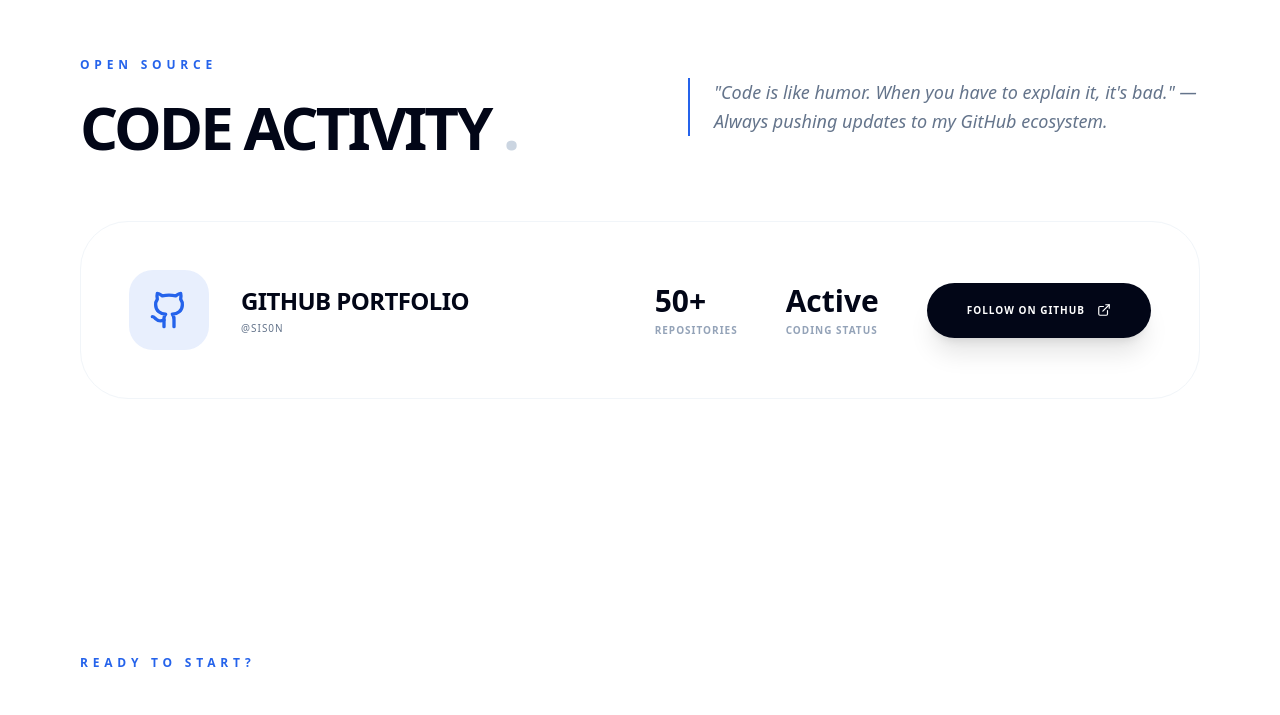
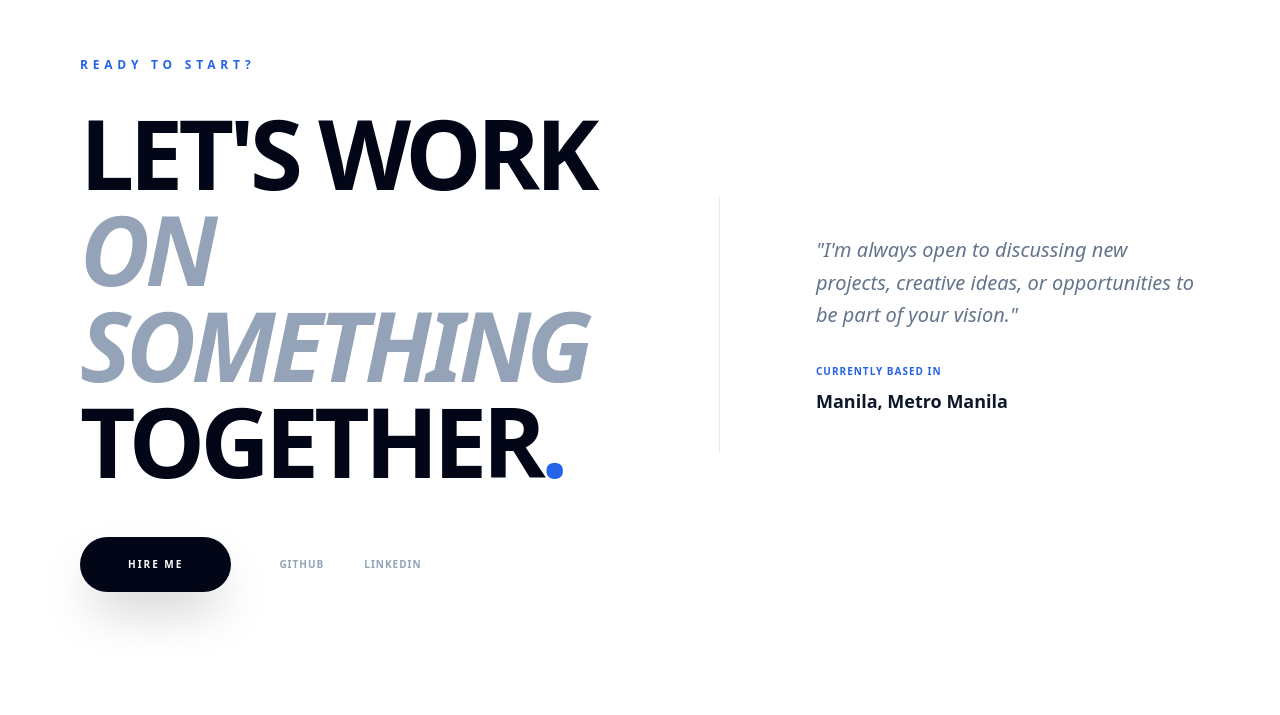
Before and after one commit to sis0n/alwynsisonadriano, a React (Vite) app: page / in a window 1280 px wide. Shown: the part 3298-4013 px from the top of the page. Built offline with nearby package versions, Linux system fonts and the light colour scheme; the HTML template or start-up script is replaced by a standard one.

Commit message:
feat: remove github activity section

```diff
--- a/src/pages/Home.tsx
+++ b/src/pages/Home.tsx
@@ -284,66 +284,7 @@ const Home: React.FC = () => {
         </div>
       </section>
 
-      {/* 5. GITHUB ACTIVITY SECTION */}
-      <section className={`relative ${sectionPadding}`}>
-        <div className="max-w-7xl mx-auto">
-          <div className="flex flex-col md:flex-row justify-between items-center gap-12 mb-16">
-            <div className="flex-1 text-center md:text-left">
-              <RevealText className="mb-6">
-                <h2 className="text-blue-600 font-black text-xs tracking-[0.4em] uppercase">Open Source</h2>
-              </RevealText>
-              <RevealText delay={0.1}>
-                <h3 className="text-4xl md:text-6xl font-black tracking-tighter text-slate-950 dark:text-white uppercase leading-none">
-                  Code Activity <span className="text-slate-300 dark:text-slate-800">.</span>
-                </h3>
-              </RevealText>
-            </div>
-            <div className="flex-1 max-w-lg">
-              <p className="text-slate-500 dark:text-slate-400 font-medium italic text-lg leading-relaxed border-l-2 border-blue-600 pl-6">
-                "Code is like humor. When you have to explain it, it's bad." — Always pushing updates to my GitHub ecosystem.
-              </p>
-            </div>
-          </div>
-
-          <motion.div
-            initial={{ opacity: 0, y: 20 }}
-            whileInView={{ opacity: 1, y: 0 }}
-            viewport={{ once: true }}
-            className="w-full bg-white dark:bg-slate-900/20 border border-slate-100 dark:border-slate-800/50 rounded-[3rem] p-8 md:p-12 flex flex-col md:flex-row items-center justify-between gap-10 hover:border-blue-600/20 transition-all duration-700"
-          >
-            <div className="flex items-center gap-8">
-              <div className="w-20 h-20 rounded-3xl bg-blue-600/10 flex items-center justify-center text-blue-600">
-                <Github size={40} />
-              </div>
-              <div>
-                <h4 className="text-2xl font-black text-slate-950 dark:text-white mb-1 uppercase tracking-tight">GitHub Portfolio</h4>
-                <p className="text-slate-500 dark:text-slate-400 font-medium uppercase tracking-[0.1em] text-[10px]">@{contact.github.split('/').pop()}</p>
-              </div>
-            </div>
-
-            <div className="flex flex-wrap justify-center gap-6 md:gap-12 text-center md:text-left">
-              <div>
-                <div className="text-3xl font-black text-slate-950 dark:text-white">50+</div>
-                <div className="text-[10px] font-black uppercase text-slate-400 tracking-widest mt-1">Repositories</div>
-              </div>
-              <div>
-                <div className="text-3xl font-black text-slate-950 dark:text-white">Active</div>
-                <div className="text-[10px] font-black uppercase text-slate-400 tracking-widest mt-1">Coding Status</div>
-              </div>
-              <a
-                href={contact.github}
-                target="_blank"
-                rel="noopener noreferrer"
-                className="bg-slate-950 dark:bg-white text-white dark:text-black px-10 py-5 rounded-full font-black uppercase tracking-[0.1em] text-[10px] hover:scale-105 transition-all shadow-xl active:scale-95 flex items-center gap-3"
-              >
-                Follow on Github <ExternalLink size={14} />
-              </a>
-            </div>
-          </motion.div>
-        </div>
-      </section>
-
-      {/* 6. CALL TO ACTION SECTION */}
+      {/* 5. CALL TO ACTION SECTION */}
       <section id="contact" className={`text-slate-950 dark:text-white relative transition-colors ${sectionPadding} pt-48 pb-48`}>
         <div className="max-w-7xl mx-auto relative z-10">
           <div className="flex flex-col md:flex-row justify-between items-center gap-24">
```
